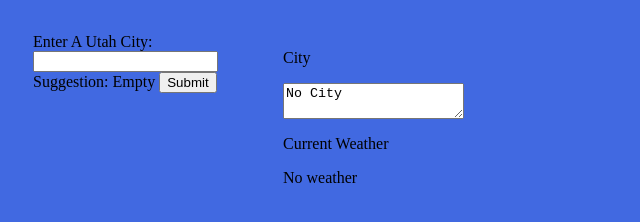
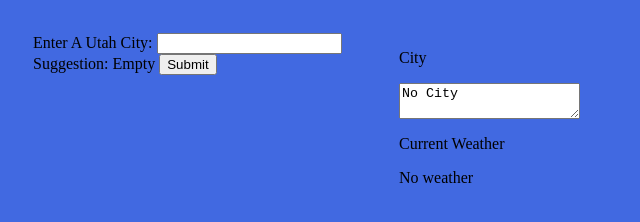
Before and after one commit to cougatuba/weatherAPI, a plain HTML site: page lab2.html in a window 1280 px wide. Shown: the whole page, without its empty margins (0-640 px from the left). Drawn offline with nearby package versions, Linux system fonts and the light colour scheme.

Commit message:
changed style

```diff
--- a/style.css
+++ b/style.css
@@ -3,14 +3,14 @@ body{
 }
 
 #left{
-  width:200px;
+  width:25%;
   float:left;
   margin:20px;
   padding:5px;
 }
 
 #right{
-  width:200px;
+  width:25%;
   float:left;
   margin:20px;
   padding:5px;
```
